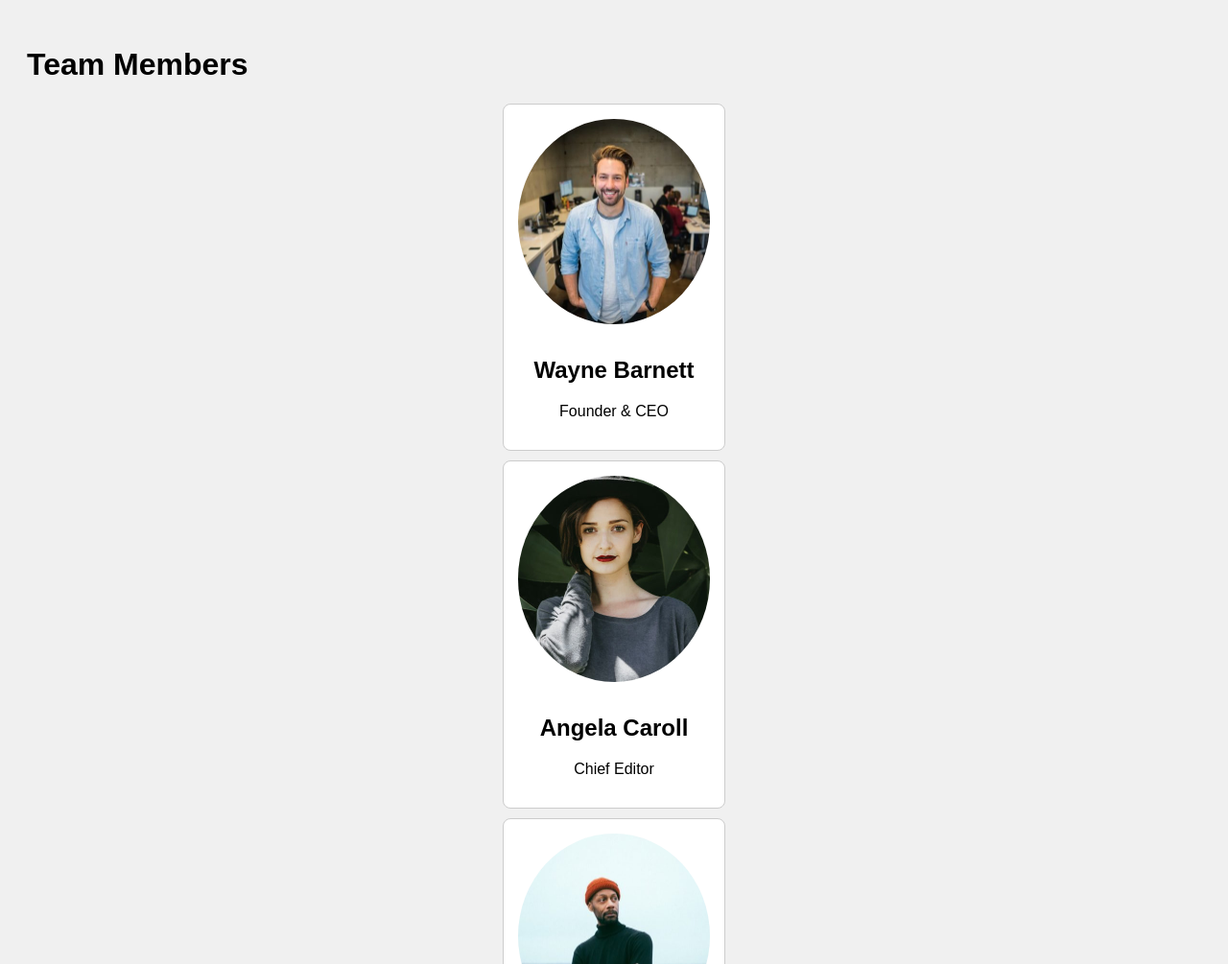
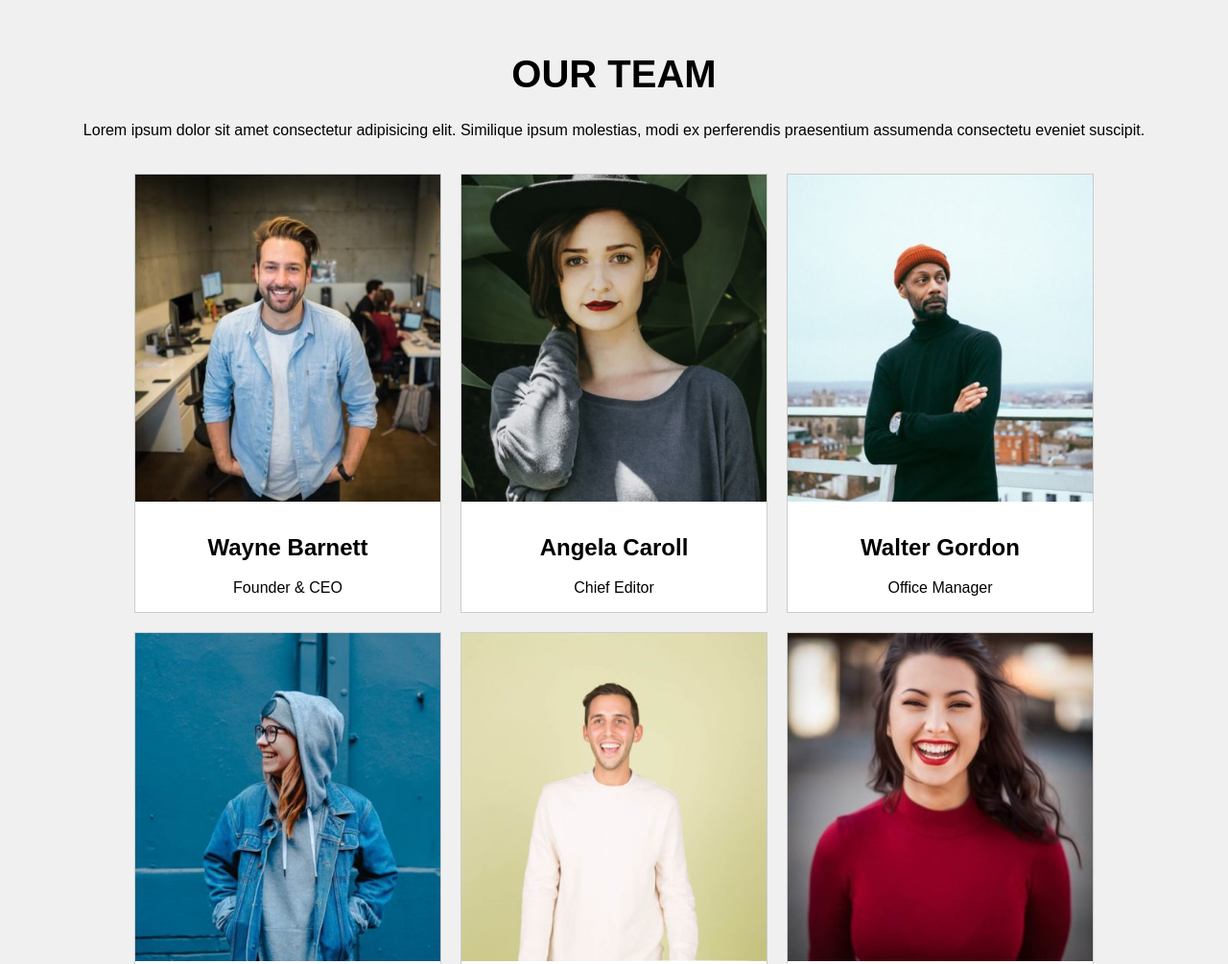
Before and after one commit to Jonathan-Ultini/js-our-team, a plain HTML site: page index.html in a window 1280 px wide. Shown: the top 1005 px of the page at 96% size. Drawn offline with Linux system fonts and the light colour scheme.

Commit message:
bonus 2 + esercizio finito

```diff
--- a/css/styles.css
+++ b/css/styles.css
@@ -4,21 +4,49 @@ body {
   padding: 20px;
 }
 
+h1 {
+  display: grid;
+  justify-content: center;
+  font-size: 40px;
+  font-weight: bold;
+  text-transform: uppercase;
+}
 
+p {
+  display: grid;
+  justify-content: center;
+}
+
+/* Contenitore principale del team */
+#team-container {
+  display: grid;
+  grid-template-columns: repeat(3, 1fr);
+  gap: 20px;
+  max-width: 1000px;
+  margin: 0 auto;
+  padding: 20px;
+  justify-content: center;
+}
 
 /* Stili per le card dei membri del team */
 .team-member {
   background-color: white;
   border: 1px solid #ccc;
-  border-radius: 8px;
-  padding: 15px;
+  /* border-radius: 8px; */
+  /* padding: 15px; */
   text-align: center;
-  max-width: 200px;
-  margin: 10px auto;
+  max-width: 100%;
 }
 
 .team-member img {
   max-width: 100%;
-  border-radius: 50%;
+  /* border-radius: 50%; */
   margin-bottom: 10px;
+  transition: transform 0.3s ease;
 }
+
+/* Effetto hover sull'immagine */
+.team-member img:hover {
+  transform: scale(1.1);
+  cursor: pointer;
+}
--- a/index.html
+++ b/index.html
@@ -10,7 +10,9 @@
 
 <body>
 
-  <h1>Team Members</h1>
+  <h1>Our Team</h1>
+  <p>Lorem ipsum dolor sit amet consectetur adipisicing elit. Similique ipsum molestias, modi ex perferendis praesentium
+    assumenda consectetu eveniet suscipit.</p>
   <div id="team-container"></div>
 
   <script src="js/script.js"></script>
```
